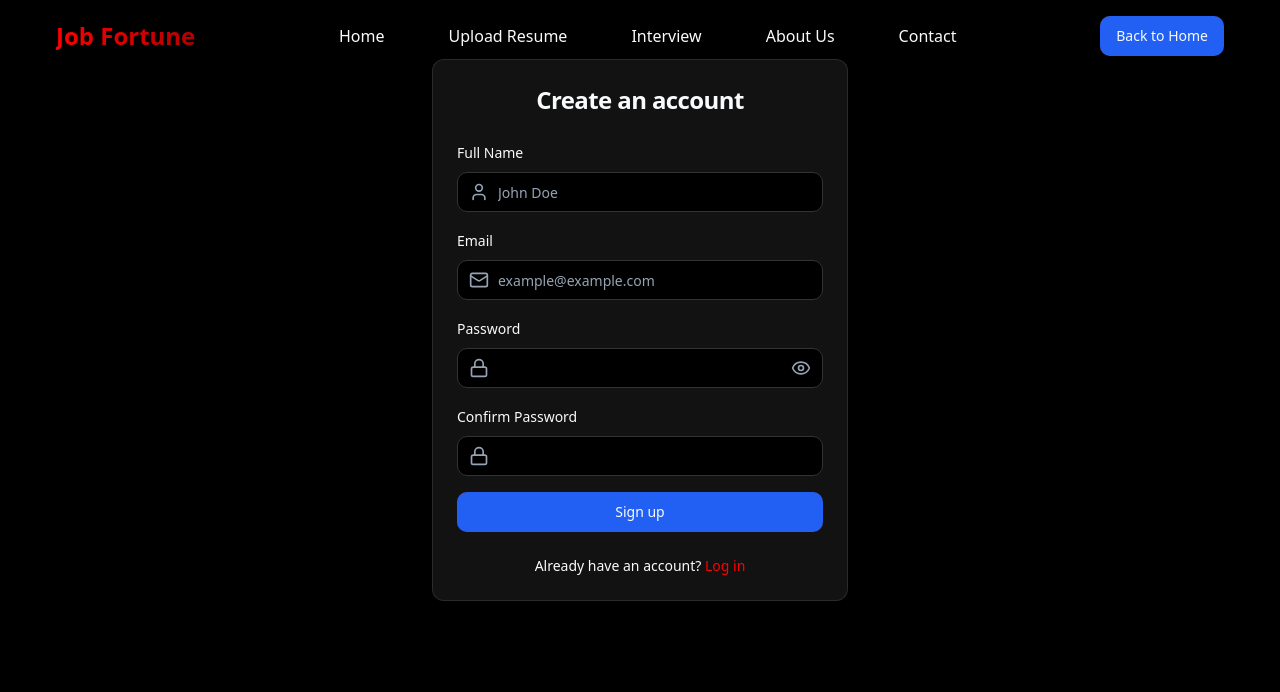
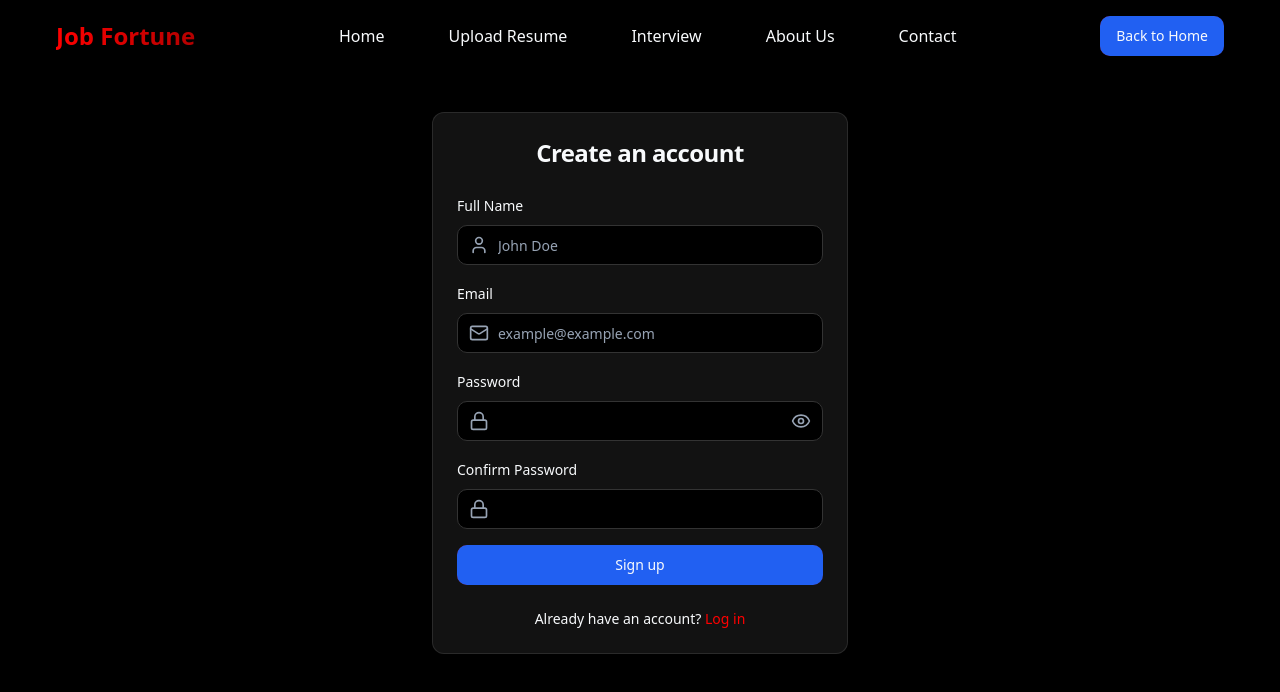
Before and after one commit to shaik-sohel-cyber/job-fortune-teller, a React (Vite) app: page /signup in a window 1280 px wide. Shown: the top 692 px of the page. Built offline with nearby package versions, Linux system fonts and the light colour scheme.

Commit message:
Adjust Login Page Position
Adjust the position of the login page to be lower, relative to the navigation bar.

```diff
--- a/src/pages/Login.tsx
+++ b/src/pages/Login.tsx
@@ -32,7 +32,7 @@ const Login = () => {
   };
 
   return (
-    <div className="container max-w-md mx-auto px-4 h-[calc(100vh-140px)] flex flex-col justify-center">
+    <div className="container max-w-md mx-auto px-4 pt-28 pb-10">
       <motion.div
         initial={{ opacity: 0, y: 20 }}
         animate={{ opacity: 1, y: 0 }}
--- a/src/pages/Signup.tsx
+++ b/src/pages/Signup.tsx
@@ -39,7 +39,7 @@ const Signup = () => {
   };
 
   return (
-    <div className="container max-w-md mx-auto px-4 h-[calc(100vh-140px)] flex flex-col justify-center">
+    <div className="container max-w-md mx-auto px-4 pt-28 pb-10">
       <motion.div
         initial={{ opacity: 0, y: 20 }}
         animate={{ opacity: 1, y: 0 }}
```
